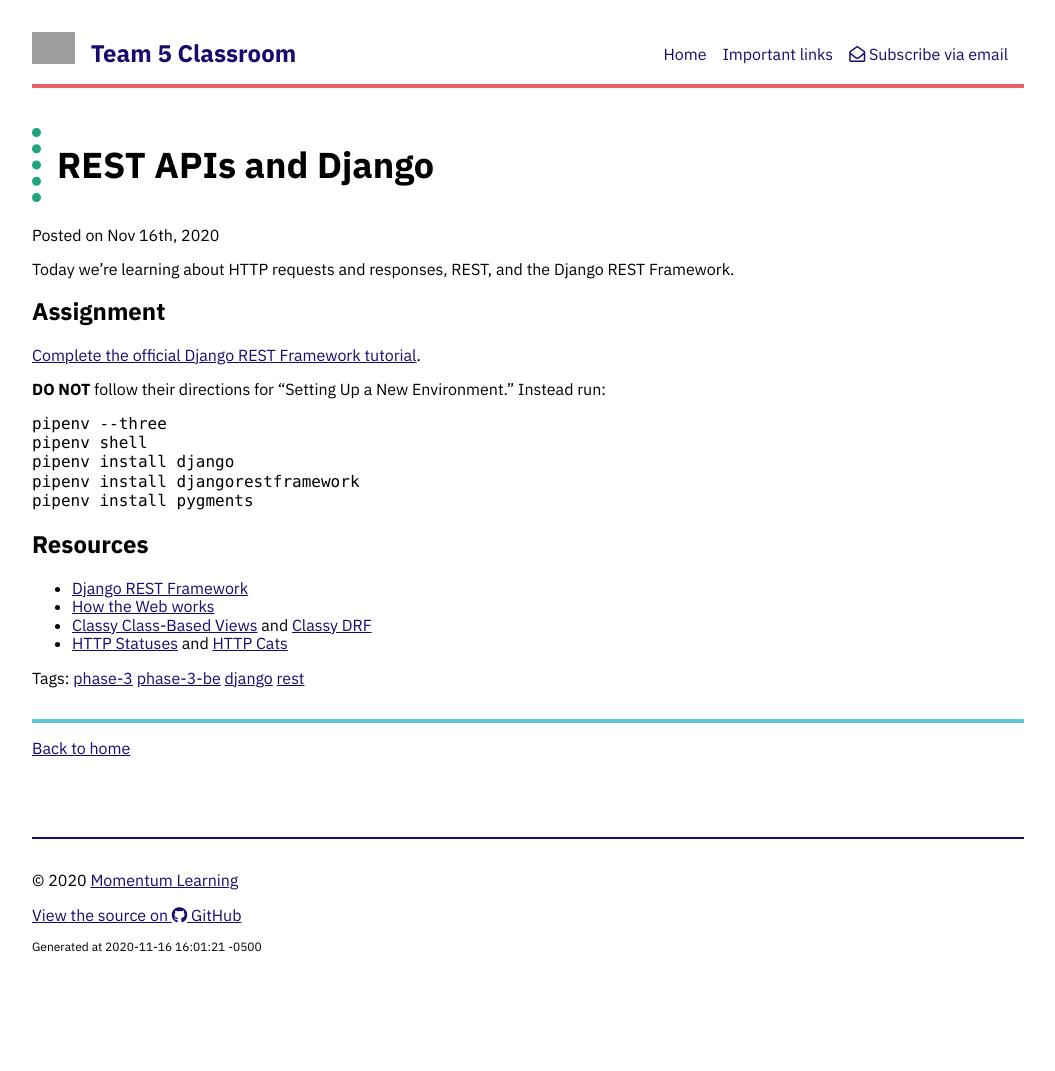
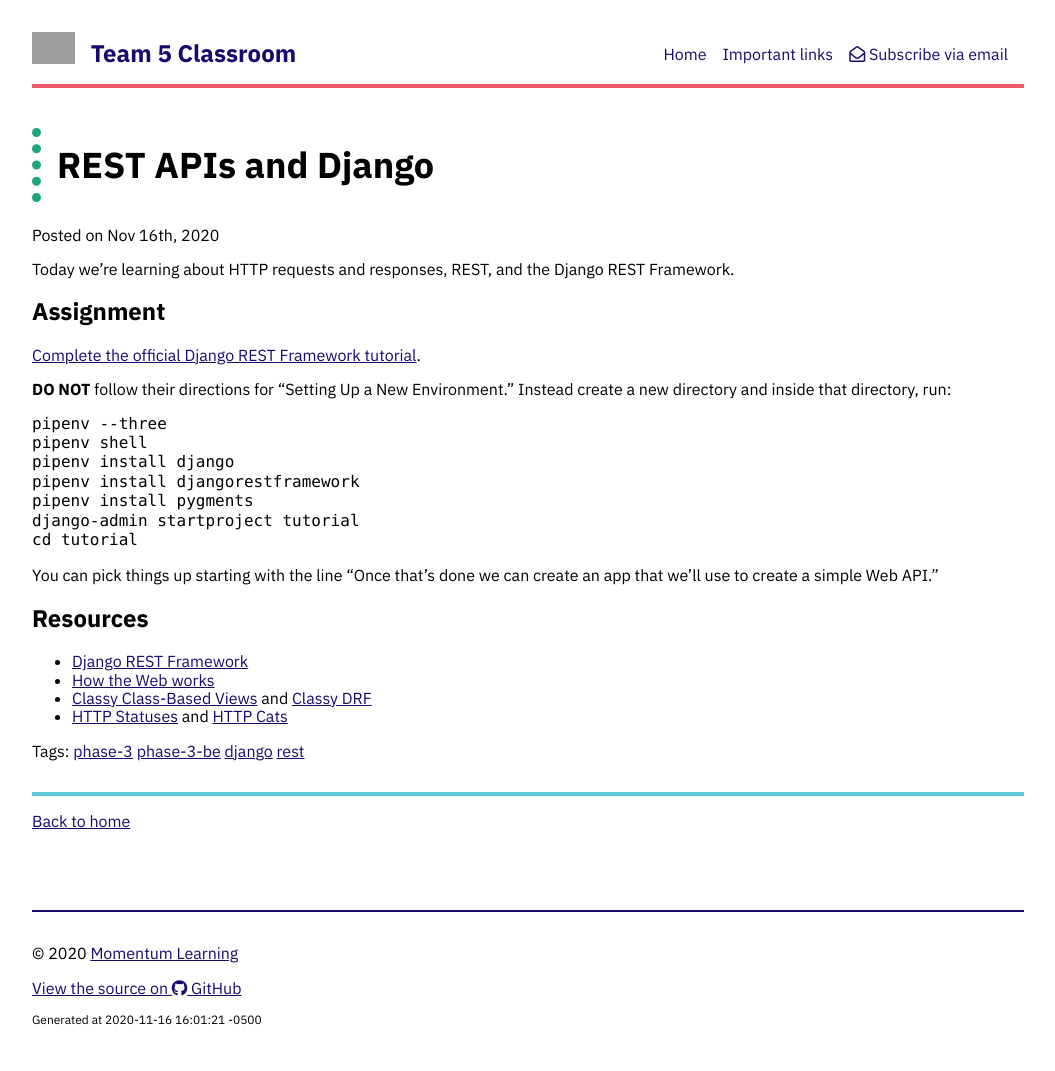
Before and after one commit to momentum-team-5/momentum-team-5.github.io, a Jekyll site: the page built from _posts/2020-11-16-be-api.md, in a window 1280 px wide. Shown: the whole page, without its empty margins (112-1167 px from the left). Built offline with Jekyll 4.4.1, drawn with Linux system fonts in a browser that asks for light colours; nearby versions of some CDN libraries; before the commit the page ends 998 px from its top, so only the background shows below that; grey boxes are pictures that could not be loaded.

Commit message:
Update instructions

````diff
--- a/_posts/2020-11-16-be-api.md
+++ b/_posts/2020-11-16-be-api.md
@@ -10,7 +10,7 @@
 
 [Complete the official Django REST Framework tutorial](https://www.django-rest-framework.org/tutorial/1-serialization/).
 
-**DO NOT** follow their directions for "Setting Up a New Environment." Instead run:
+**DO NOT** follow their directions for "Setting Up a New Environment." Instead create a new directory and inside that directory, run:
 
 ```
 pipenv --three
@@ -18,7 +18,11 @@
 pipenv install django
 pipenv install djangorestframework
 pipenv install pygments
+django-admin startproject tutorial
+cd tutorial
 ```
+
+You can pick things up starting with the line "Once that's done we can create an app that we'll use to create a simple Web API."
 
 ## Resources
 
````
